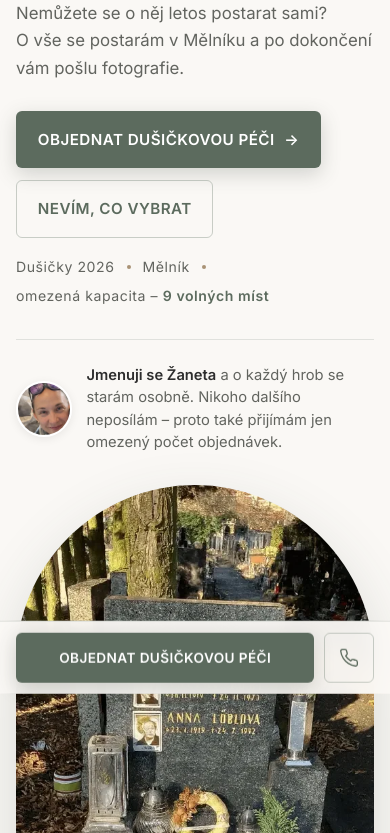
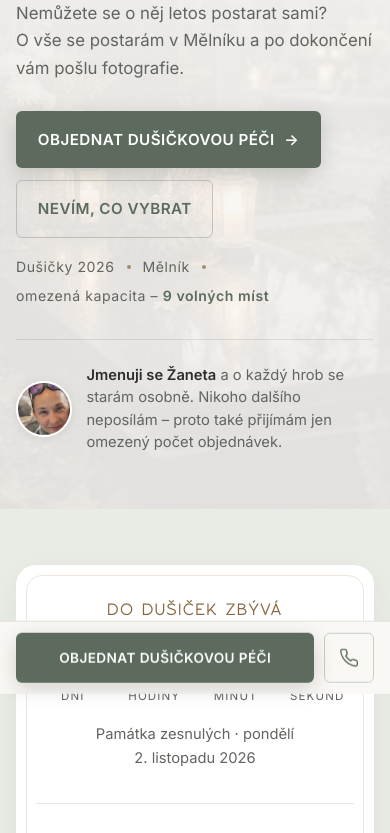
Before and after one commit to BeatrixKiddo-code/provasklid, a plain HTML site: page dusicky/index.html in a window 390 px wide. Shown: the part 231-1064 px from the top of the page. Drawn offline with nearby package versions, Linux system fonts and the light colour scheme.

Commit message:
Dušičky: nový hero obrázek, na mobilu jen jako jemné pozadí
- ilustrační foto dusicky-hero.webp místo fotky z realizace
- na mobilu/tabletu téměř neviditelné pozadí, na desktopu tlumenější
- štítek u fotky už neuvádí „skutečná realizace“

Co-Authored-By: Claude Opus 5.5 <noreply@anthropic.com>

```diff
--- a/dusicky/index.html
+++ b/dusicky/index.html
@@ -35,7 +35,7 @@
             rel="stylesheet">
     </noscript>
     <link rel="preload" href="../fonts/Rawengulksans-8g8B.woff2" as="font" type="font/woff2" crossorigin>
-    <link rel="preload" href="../images/dusicky/dusicky-po-1.webp" as="image">
+    <link rel="preload" href="../images/dusicky/dusicky-hero.webp" as="image">
     <link rel="icon" type="image/png" sizes="32x32" href="../images/favicon_hrbitov.png">
     <link rel="icon" type="image/png" sizes="16x16" href="../images/favicon_hrbitov16.png">
 
@@ -544,7 +544,7 @@
             width: 100%;
             height: 100%;
             object-fit: cover;
-            object-position: 50% 30%;
+            object-position: 40% 60%;
         }
 
         .hero-badge {
@@ -1640,6 +1640,59 @@
             .btn,
             .sticky-cta {
                 transition: none;
+            }
+        }
+
+        /* Ilustrační foto v hero: na mobilu jen jako téměř neviditelné pozadí */
+        @media (max-width: 899px) {
+            .hero-grid {
+                position: static;
+            }
+
+            .hero-text {
+                position: relative;
+                z-index: 1;
+            }
+
+            .hero-visual {
+                position: absolute;
+                inset: 0;
+                max-width: none;
+                margin: 0;
+                z-index: 0;
+                pointer-events: none;
+            }
+
+            .hero-photo {
+                height: 100%;
+                aspect-ratio: auto;
+                border-radius: 0;
+                box-shadow: none;
+                background: none;
+            }
+
+            .hero-photo img {
+                opacity: 0.09;
+                filter: grayscale(0.5);
+                object-position: 50% 75%;
+                -webkit-mask-image: linear-gradient(to bottom, transparent 0%, #000 55%);
+                mask-image: linear-gradient(to bottom, transparent 0%, #000 55%);
+            }
+
+            .hero-badge {
+                display: none;
+            }
+        }
+
+        /* Na desktopu tlumenější, aby ilustrační foto nepřebíjelo text */
+        @media (min-width: 900px) {
+            .hero-photo img {
+                filter: saturate(0.7) brightness(1.04);
+                opacity: 0.88;
+            }
+
+            .hero-photo {
+                box-shadow: 0 14px 40px rgba(63, 75, 66, 0.10);
             }
         }
 
@@ -1853,13 +1906,13 @@
 
                 <div class="hero-visual">
                     <div class="hero-photo">
-                        <img src="../images/dusicky/dusicky-po-1.webp" width="528" height="925"
-                            alt="Hrob na hřbitově sv. Václava v Mělníku po podzimním úklidu, s vřesem a dušičkovou výzdobou"
+                        <img src="../images/dusicky/dusicky-hero.webp" width="921" height="1152"
+                            alt="Upravený hrob s dušičkovou výzdobou, vřesem a zapálenými svíčkami za podzimního večera"
                             fetchpriority="high">
                     </div>
                     <div class="hero-badge">
                         <svg aria-hidden="true"><use href="#i-camera" /></svg>
-                        <div><strong>Skutečná realizace</strong><span>Mělník, podzim · po úklidu</span></div>
+                        <div><strong>Fotografie po dokončení</strong><span>Uvidíte, že je hrob připravený</span></div>
                     </div>
                 </div>
             </div>
```
Also changed, not shown: images/dusicky/dusicky-hero.webp (added).
